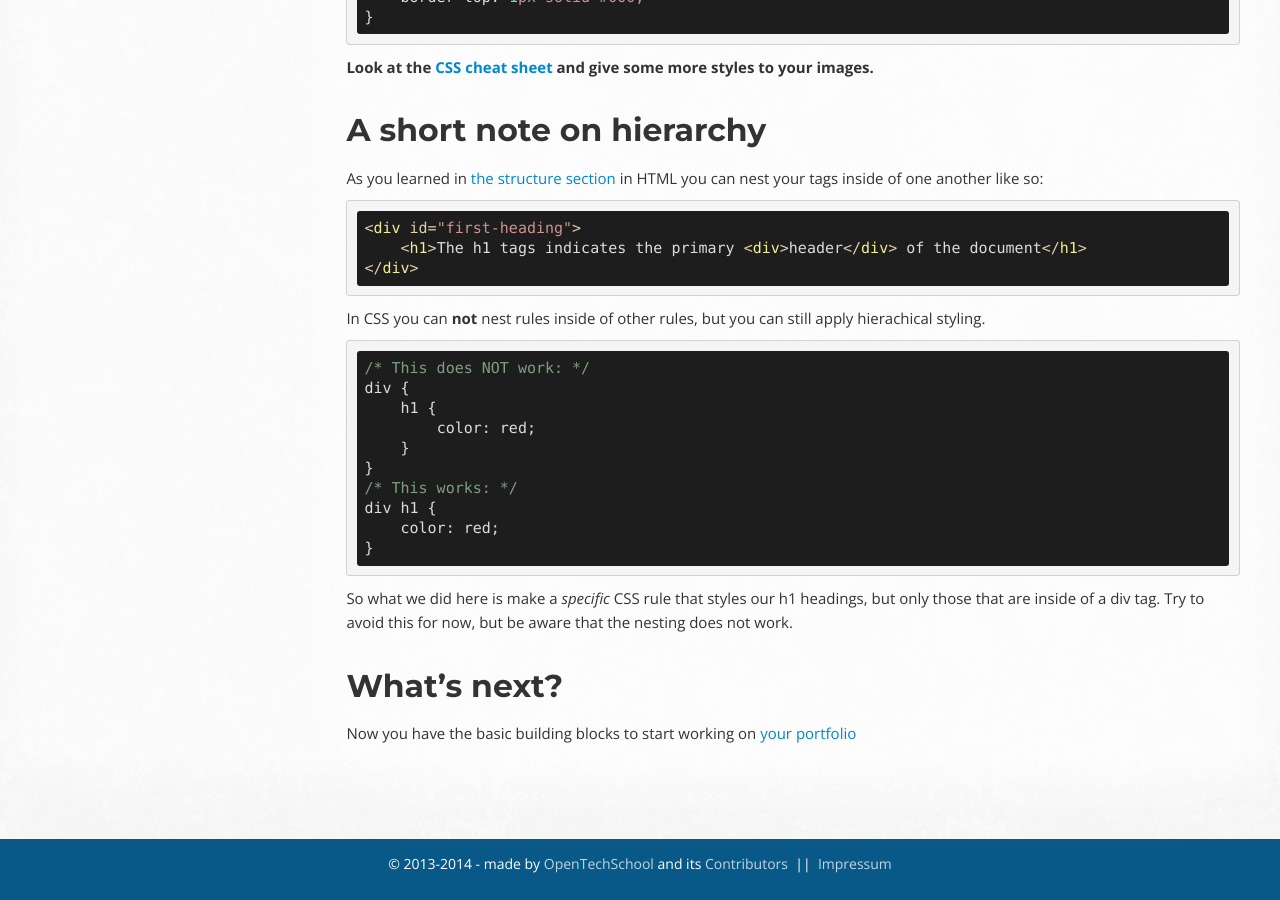
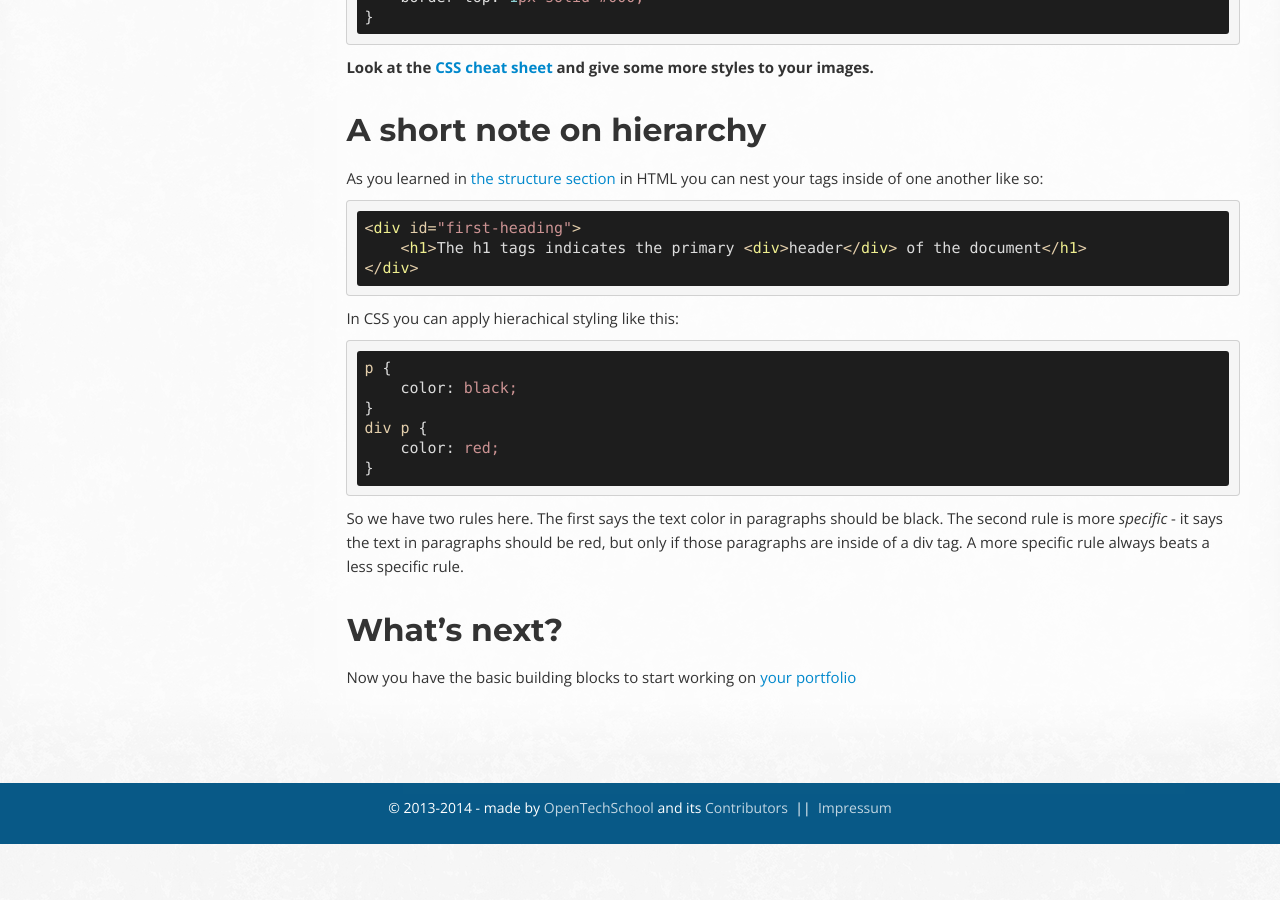
Before and after one commit to OpenTechSchool/html-css-beginners, a Jekyll site: the page built from core/style.md, in a window 1280 px wide and 900 px high, scrolled down 2116 px. Built offline with Jekyll 4.4.1, drawn with Linux system fonts in a browser that asks for light colours; Markdown is read by kramdown in place of the engine named in the settings; after the commit the page ends 2960 px from its top, so only the background shows below that.

Commit message:
Switched to a better example and left out the "not like this" part, added a sentence about specifity

```diff
--- a/core/style.md
+++ b/core/style.md
@@ -114,20 +114,16 @@ As you learned in [the structure section](structure.html) in HTML you can nest y
         <h1>The h1 tags indicates the primary <div>header</div> of the document</h1>
     </div>
 
-In CSS you can **not** nest rules inside of other rules, but you can still apply hierachical styling.
+In CSS you can apply hierachical styling like this:
 
-    /* This does NOT work: */
-    div {
-        h1 {
-            color: red;
-        }
+    p {
+        color: black;
     }
-    /* This works: */
-    div h1 {
+    div p {
         color: red;
     }
 
-So what we did here is make a *specific* CSS rule that styles our h1 headings, but only those that are inside of a div tag. Try to avoid this for now, but be aware that the nesting does not work.
+So we have two rules here. The first says the text color in paragraphs should be black. The second rule is more *specific* - it says the text in paragraphs should be red, but only if those paragraphs are inside of a div tag. A more specific rule always beats a less specific rule.
 
 ## What's next?
 
```
